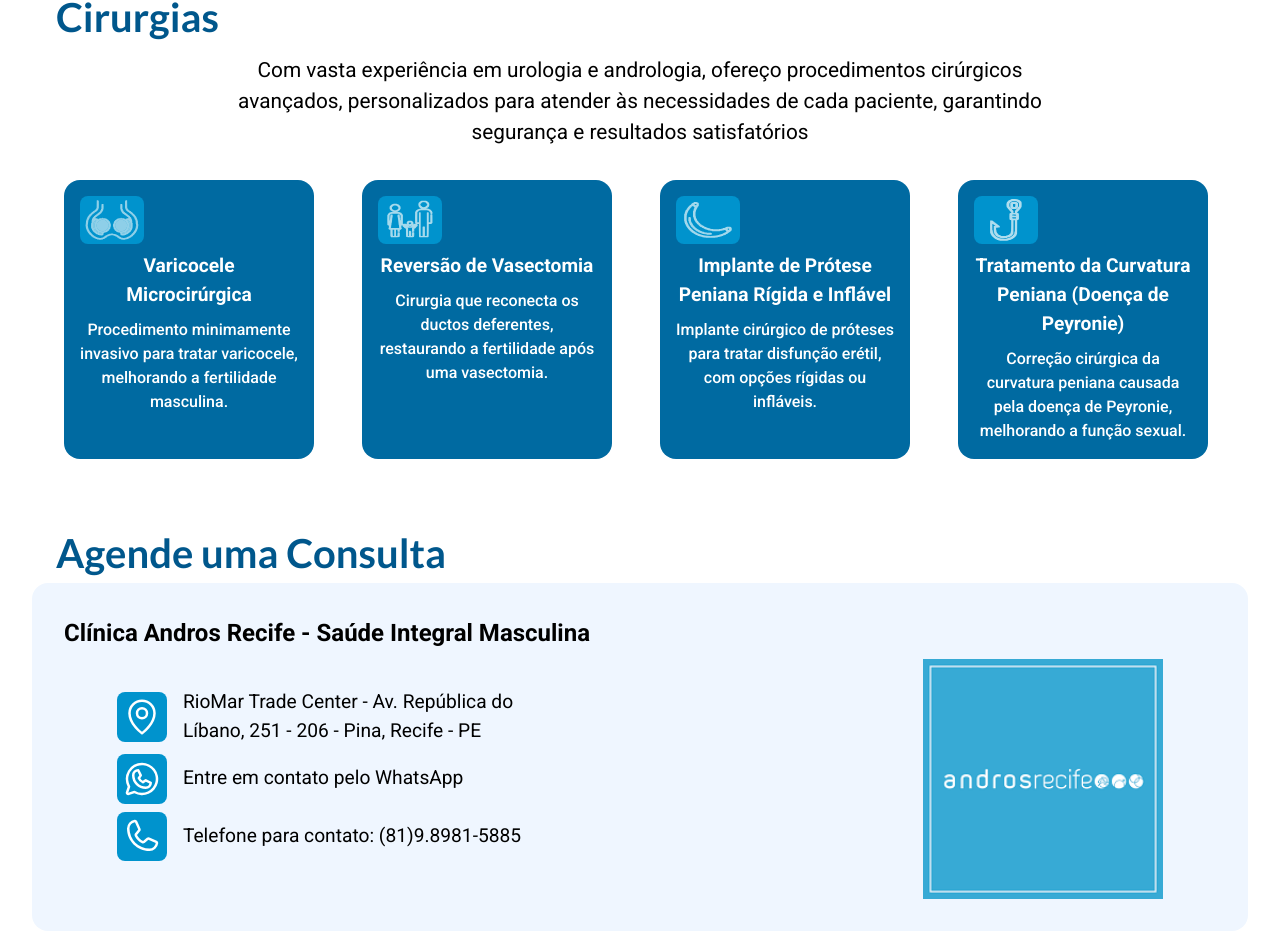
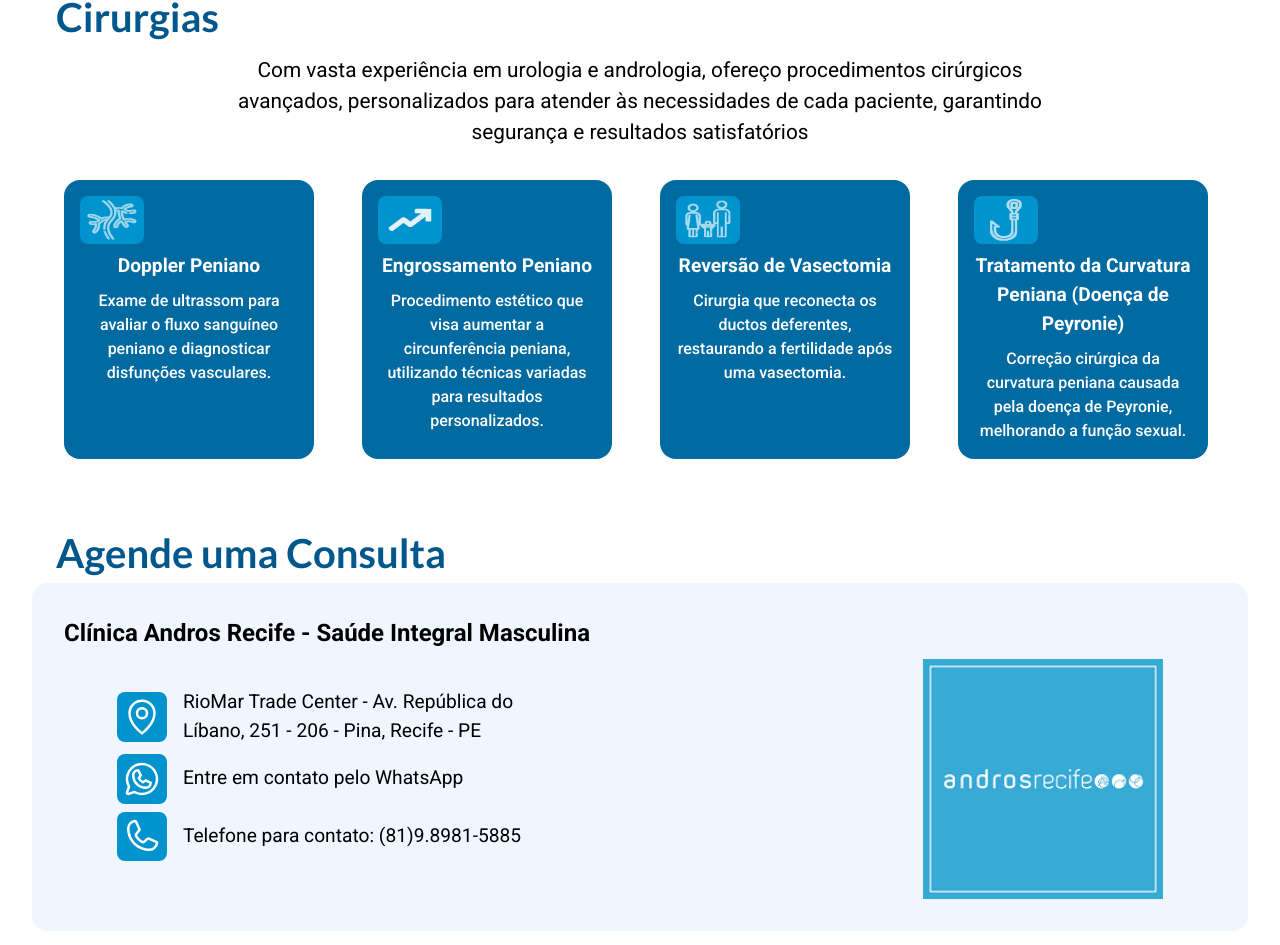
Before and after one commit to DeborahLyra/ricardo-lyra-page, a React (Vite) app: page / in a window 1280 px wide. Shown: the part 2168-3113 px from the top of the page. Built offline with nearby package versions, Linux system fonts and the light colour scheme.

Commit message:
added shadow and new surgerie

```diff
--- a/src/components/surgeries/Surgeries.tsx
+++ b/src/components/surgeries/Surgeries.tsx
@@ -7,13 +7,19 @@ import captacaoEspermatozoide from '/public/static/captacao-espermatozoide.svg';
 import lupa from '/public/static/lupa.svg';
 import seringa from '/public/static/seringa.svg';
 import vascular from '/public/static/vascular.svg';
+import seta from '/public/static/seta.svg';
 
 
 const surgeries = [
     {
-        name: "Varicocele Microcirúrgica",
-        photo: testiculos,
-        description: "Procedimento minimamente invasivo para tratar varicocele, melhorando a fertilidade masculina.",
+        name: "Doppler Peniano",
+        photo: vascular,
+        description: "Exame de ultrassom para avaliar o fluxo sanguíneo peniano e diagnosticar disfunções vasculares.",
+    },
+    {
+        name: "Engrossamento Peniano",
+        photo: seta,
+        description: "Procedimento estético que visa aumentar a circunferência peniana, utilizando técnicas variadas para resultados personalizados.",
     },
     {
         name: "Reversão de Vasectomia",
@@ -21,15 +27,17 @@ const surgeries = [
         description: "Cirurgia que reconecta os ductos deferentes, restaurando a fertilidade após uma vasectomia.",
     },
     {
+        name: "Tratamento da Curvatura Peniana (Doença de Peyronie)",
+        photo: anzol,
+        description: "Correção cirúrgica da curvatura peniana causada pela doença de Peyronie, melhorando a função sexual.",
+    },
+
+    {
         name: "Implante de Prótese Peniana Rígida e Inflável",
         photo: banana,
         description: "Implante cirúrgico de próteses para tratar disfunção erétil, com opções rígidas ou infláveis.",
     },
-    {
-        name: "Tratamento da Curvatura Peniana (Doença de Peyronie)",
-        photo: anzol,
-        description: "Correção cirúrgica da curvatura peniana causada pela doença de Peyronie, melhorando a função sexual.",
-    },
+
     {
         name: "Captação de Espermatozóide (PESA)",
         photo: captacaoEspermatozoide,
@@ -46,10 +54,11 @@ const surgeries = [
         description: "Procedimentos cosméticos para melhorar a aparência e função dos órgãos genitais, personalizando resultados.",
     },
     {
-        name: "Doppler Peniano",
-        photo: vascular,
-        description: "Exame de ultrassom para avaliar o fluxo sanguíneo peniano e diagnosticar disfunções vasculares.",
+        name: "Varicocele Microcirúrgica",
+        photo: testiculos,
+        description: "Procedimento minimamente invasivo para tratar varicocele, melhorando a fertilidade masculina.",
     },
+
 ];
 
 export function Surgeries() {
--- a/src/components/surgeries/style.ts
+++ b/src/components/surgeries/style.ts
@@ -48,6 +48,17 @@ export const SurgeriesContent = styled.div`
   &::-webkit-scrollbar-thumb:hover {
     background: var(--blue-medium);
   }
+
+  &:after {
+    content: "";
+    position: absolute;
+    top: 0;
+    right: 0;
+    width: 50px;
+    height: 100%;
+    background: linear-gradient(to left, rgba(255, 255, 255, 0), rgba(0, 0, 0, 0.1));
+    pointer-events: none;
+  }
 `;
 
 export const DivSurgeriesCard = styled.div`
```
Also changed, not shown: public/static/seta.svg (added).
